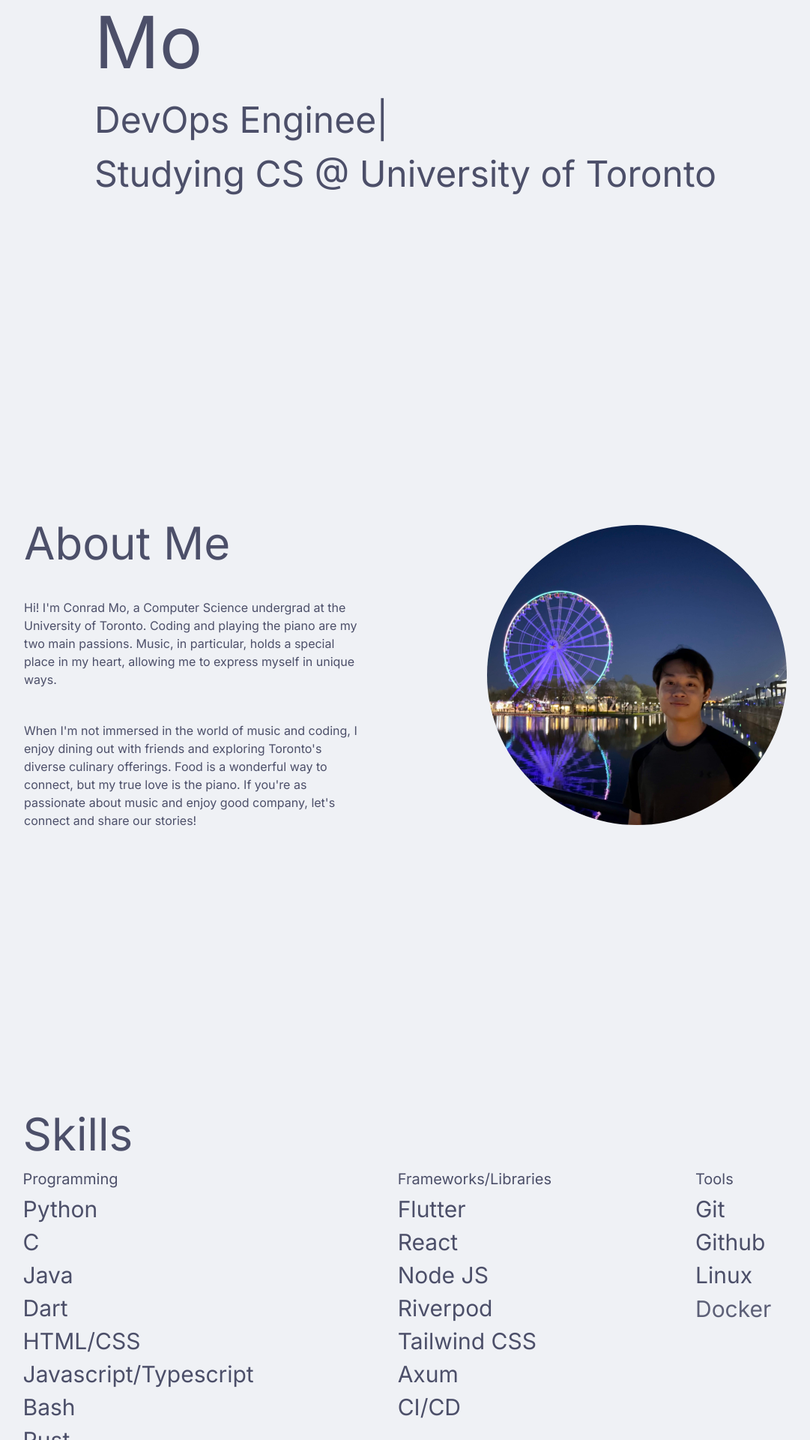
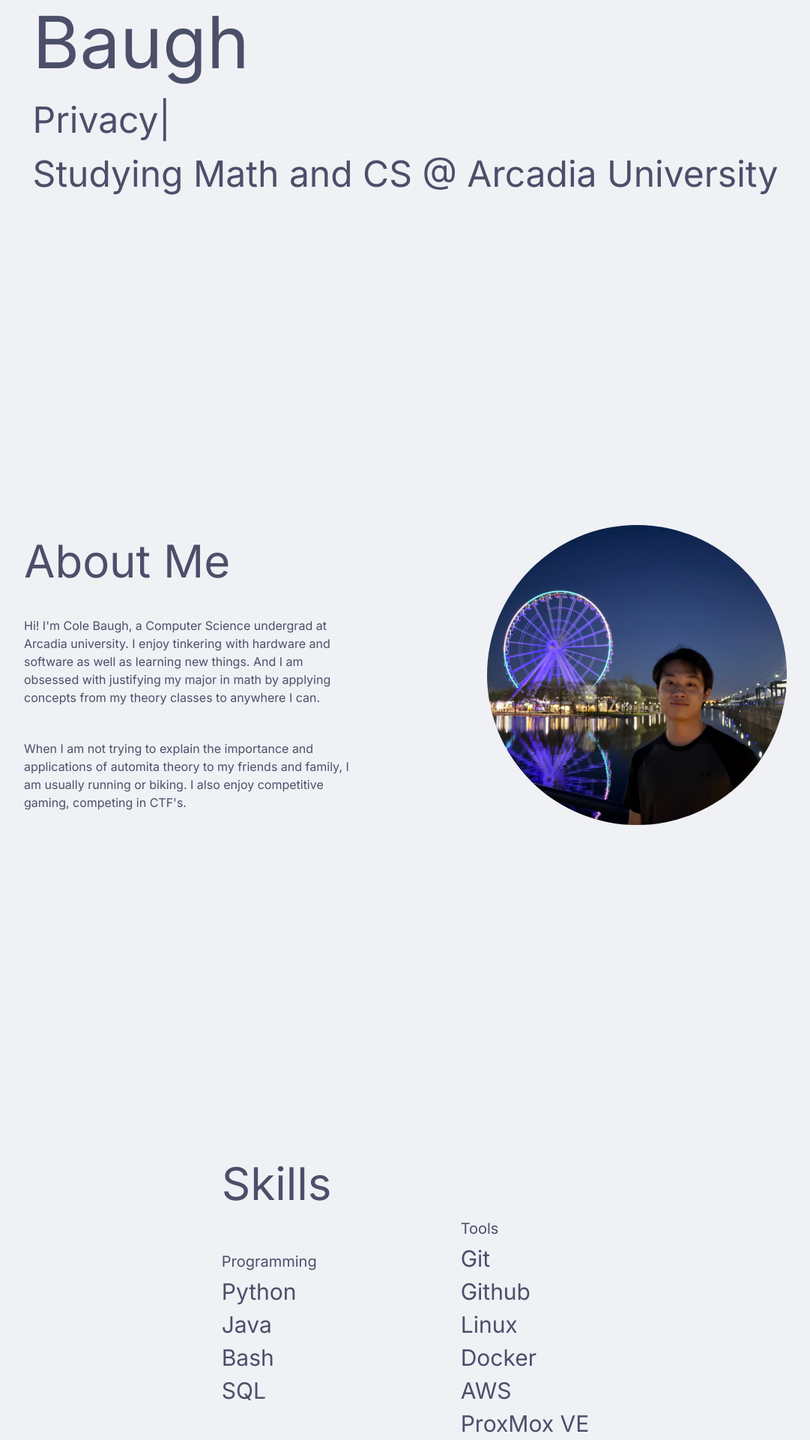
Before and after one commit to conrad-mo/personal-website-old, a Next.js app: page / in a window 1280 px wide. Shown: the part 300-2220 px from the top of the page at 75% size, without its empty margins (99-1180 px from the left). Built offline with nearby package versions, Linux system fonts and the light colour scheme; what @catppuccin/tailwindcss would draw is missing.

Commit message:
Intital commit

```diff
--- a/app/layout.tsx
+++ b/app/layout.tsx
@@ -5,8 +5,8 @@ import { Inter } from 'next/font/google'
 const inter = Inter({ subsets: ['latin'] })
 
 export const metadata: Metadata = {
-  title: "Conrad's Personal Website",
-  description: "Conrad's Personal Website",
+  title: "Cole's Personal Website",
+  description: "Cole's Personal Website",
 }
 
 export default function RootLayout({
--- a/app/page.tsx
+++ b/app/page.tsx
@@ -20,20 +20,18 @@ export default function Home() {
             exit="hidden"
             variants={containerVariants}
           >
-            <motion.div variants={fadeInLeft}>Conrad</motion.div>
-            <motion.div variants={fadeInLeft}>Mo</motion.div>
+            <motion.div variants={fadeInLeft}>Cole</motion.div>
+            <motion.div variants={fadeInLeft}>Baugh</motion.div>
             <div className="flex flex-col text-4xl lg:text-5xl my-8 gap-6">
               <motion.div className="text-ctp-rosewater" variants={fadeInLeft}>
                 <TypeAnimation
                   sequence={[
                     // Same substring at the start will only be typed once, initially
-                    "Software Engineer",
+                    "Privacy",
                     1000,
-                    "Fullstack Developer",
+                    "Security",
                     1000,
-                    "DevOps Engineer",
-                    1000,
-                    "Pianist",
+                    "Cyclist",
                     1000,
                   ]}
                   speed={50}
@@ -41,7 +39,7 @@ export default function Home() {
                 />
               </motion.div>
               <motion.div className="text-ctp-lavender" variants={fadeInLeft}>
-                Studying CS @ University of Toronto
+                Studying Math and CS @ Arcadia University
               </motion.div>
             </div>
           </motion.div>
@@ -66,20 +64,18 @@ export default function Home() {
             className="lg:max-w-md text-ctp-subtext1"
             variants={fadeInLeft}
           >
-            Hi! I&apos;m Conrad Mo, a Computer Science undergrad at the
-            University of Toronto. Coding and playing the piano are my two main
-            passions. Music, in particular, holds a special place in my heart,
-            allowing me to express myself in unique ways.
+            Hi! I&apos;m Cole Baugh, a Computer Science undergrad at Arcadia
+            university. I enjoy tinkering with hardware and software as well
+            as learning new things. And I am obsessed with justifying my major
+            in math by applying concepts from my theory classes to anywhere I can.
           </motion.div>
           <motion.div
             className="lg:max-w-md text-ctp-subtext1"
             variants={fadeInLeft}
           >
-            When I&apos;m not immersed in the world of music and coding, I enjoy
-            dining out with friends and exploring Toronto&apos;s diverse
-            culinary offerings. Food is a wonderful way to connect, but my true
-            love is the piano. If you&apos;re as passionate about music and
-            enjoy good company, let&apos;s connect and share our stories!
+            When I am not trying to explain the importance and applications of automita
+            theory to my friends and family, I am usually running or biking.  I also enjoy
+            competitive gaming, competing in CTF's.
           </motion.div>
         </motion.div>
         <motion.div
@@ -129,33 +125,11 @@ export default function Home() {
               </motion.div>
               <div className="text-ctp-subtext0 gap-2 flex flex-col items-center lg:items-start">
                 <motion.div variants={fadeInFast}>Python</motion.div>
-                <motion.div variants={fadeInFast}>C</motion.div>
+                {/* <motion.div variants={fadeInFast}>C</motion.div> %TODO */}
                 <motion.div variants={fadeInFast}>Java</motion.div>
-                <motion.div variants={fadeInFast}>Dart</motion.div>
-                <motion.div variants={fadeInFast}>HTML/CSS</motion.div>
-                <motion.div variants={fadeInFast}>
-                  Javascript/Typescript
-                </motion.div>
                 <motion.div variants={fadeInFast}>Bash</motion.div>
-                <motion.div variants={fadeInFast}>Rust</motion.div>
+                {/* <motion.div variants={fadeInFast}>Rust</motion.div> %TODO*/}
                 <motion.div variants={fadeInFast}>SQL</motion.div>
-              </div>
-            </div>
-            <div className="flex flex-col text-3xl gap-2 items-center lg:items-start">
-              <motion.div
-                variants={fadeInFast}
-                className="text-xl text-ctp-yellow"
-              >
-                Frameworks/Libraries
-              </motion.div>
-              <div className="text-ctp-subtext0 gap-2 flex flex-col items-center lg:items-start">
-                <motion.div variants={fadeInFast}>Flutter</motion.div>
-                <motion.div variants={fadeInFast}>React</motion.div>
-                <motion.div variants={fadeInFast}>Node JS</motion.div>
-                <motion.div variants={fadeInFast}>Riverpod</motion.div>
-                <motion.div variants={fadeInFast}>Tailwind CSS</motion.div>
-                <motion.div variants={fadeInFast}>Axum</motion.div>
-                <motion.div variants={fadeInFast}>CI/CD</motion.div>
               </div>
             </div>
             <div className="flex flex-col text-3xl gap-2 items-center lg:items-start">
@@ -170,11 +144,8 @@ export default function Home() {
                 <motion.div variants={fadeInFast}>Github</motion.div>
                 <motion.div variants={fadeInFast}>Linux</motion.div>
                 <motion.div variants={fadeInFast}>Docker</motion.div>
-                <motion.div variants={fadeInFast}>Firebase</motion.div>
-                <motion.div variants={fadeInFast}>Postman</motion.div>
                 <motion.div variants={fadeInFast}>AWS</motion.div>
-                <motion.div variants={fadeInFast}>GCP</motion.div>
-                <motion.div variants={fadeInFast}>Azure</motion.div>
+                <motion.div variants={fadeInFast}>ProxMox VE</motion.div>
               </div>
             </div>
           </div>
@@ -191,6 +162,7 @@ export default function Home() {
         >
           <motion.div variants={fadeInDown} className="text-5xl lg:text-6xl">
             Projects
+            {/* %TODO replace with my projects */}
           </motion.div>
           <div className="flex flex-wrap gap-8 w-full justify-center lg:justify-start">
             <motion.div
@@ -214,7 +186,7 @@ export default function Home() {
                   <div>UTSC Geoguessr</div>
                   <div>
                     A game built with python and tkinter that aims to help new
-                    students learn the campus. Submission for HTV 7
+
                   </div>
                 </div>
                 <div className="absolute inset-0 bg-ctp-base opacity-0 hover:opacity-60 transition-opacity duration-300 ease-in-out"></div>
--- a/components/navbar.tsx
+++ b/components/navbar.tsx
@@ -1,7 +1,7 @@
 import { Link as ScrollLink, animateScroll as scroll } from "react-scroll";
 import {
   IoDocumentText,
-  IoLogoInstagram,
+  // IoLogoInstagram,
   IoLogoLinkedin,
   IoLogoGithub,
 } from "react-icons/io5";
@@ -21,7 +21,7 @@ export default function Navbar() {
             <IoDocumentText />
           </button>
         </a>
-        <a
+        {/* <a
           href="https://www.instagram.com/conrad.mo/"
           target="_blank"
           rel="noopener noreferrer"
@@ -30,7 +30,7 @@ export default function Navbar() {
           <button aria-label="Instagram" className="rounded-lg border-2 border-transparent px-2 py-1 transition-colors hover:border-ctp-text hover:bg-ctp-surface2 active:bg-ctp-surface2/50">
             <IoLogoInstagram />
           </button>
-        </a>
+        </a> */}
         <a
           href="https://www.linkedin.com/in/conradmo/"
           target="_blank"
@@ -42,7 +42,7 @@ export default function Navbar() {
           </button>
         </a>
         <a
-          href="https://github.com/conrad-mo"
+          href="https://github.com/fedxjk"
           target="_blank"
           rel="noopener noreferrer"
           aria-label="Github"
@@ -51,7 +51,7 @@ export default function Navbar() {
             <IoLogoGithub />
           </button>
         </a>
-        <a
+        {/* <a
           href="https://devpost.com/conradmo"
           target="_blank"
           rel="noopener noreferrer"
@@ -60,7 +60,7 @@ export default function Navbar() {
           <button aria-label="Github" className="rounded-lg border-2 border-transparent px-2 py-1 transition-colors hover:border-ctp-text hover:bg-ctp-surface2 active:bg-ctp-surface2/50">
             <SiDevpost />
           </button>
-        </a>
+        </a> */}
       </div>
       <div className="flex justify-center lg:justify-end items-center text-xl">
         <ScrollLink
--- a/package.json
+++ b/package.json
@@ -16,10 +16,10 @@
     "eslint": "8.48.0",
     "eslint-config-next": "13.4.19",
     "framer-motion": "^10.16.4",
-    "next": "^13.5.4",
+    "next": "^14.0.0",
     "postcss": "^8.4.31",
-    "react": "18.2.0",
-    "react-dom": "18.2.0",
+    "react": "^18.2.0",
+    "react-dom": "^18.2.0",
     "react-icons": "^4.11.0",
     "react-scroll": "^1.8.9",
     "react-type-animation": "^3.2.0",
```
